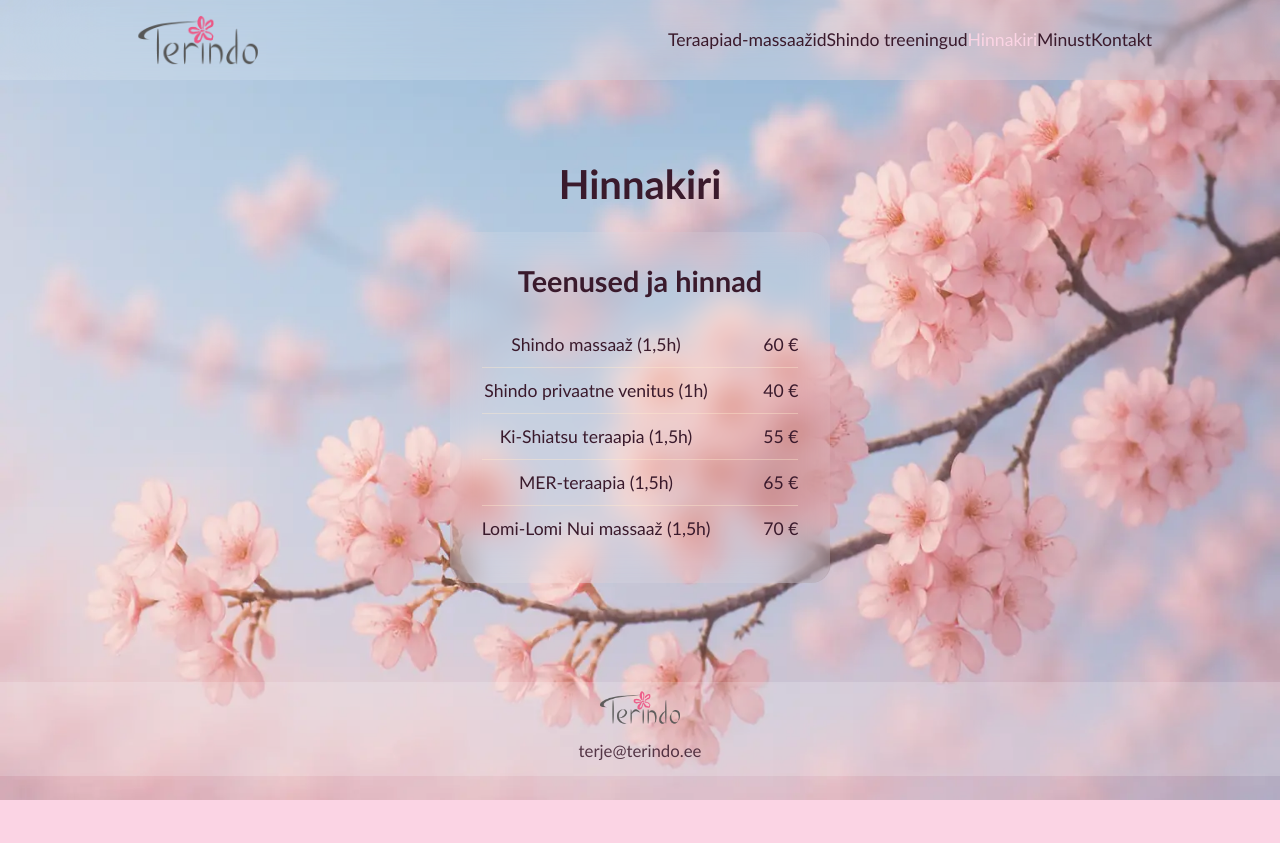
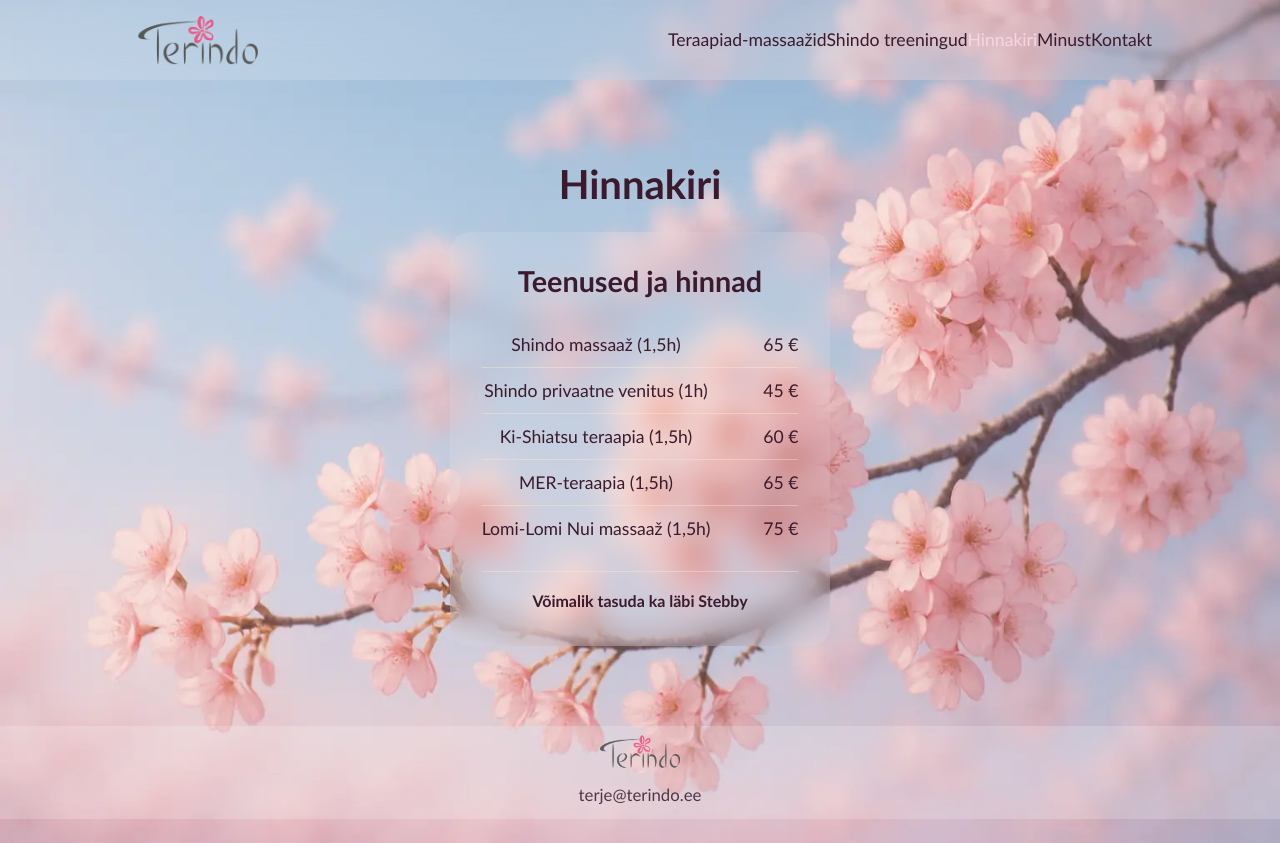
Before and after one commit to Oilivur/Shiatsu, a Vue app: page /hinnakiri in a window 1280 px wide. Before the commit the page ends 800 px from the top, so only its background shows below. Built offline with nearby package versions, Linux system fonts and the light colour scheme.

Commit message:
Hinnakiri muutus

```diff
--- a/src/views/Hinnakiri.vue
+++ b/src/views/Hinnakiri.vue
@@ -8,15 +8,15 @@
       <ul class="price-list">
         <li>
           <span>Shindo massaaž (1,5h)</span>
-            <span>60 €</span>
+          <span>65 €</span>
         </li>
         <li>
           <span>Shindo privaatne venitus (1h)</span>
-            <span>40 €</span>
+          <span>45 €</span>
         </li>
         <li>
           <span>Ki-Shiatsu teraapia (1,5h)</span>
-            <span>55 €</span>
+          <span>60 €</span>
         </li>
         <li>
           <span>MER-teraapia (1,5h)</span>
@@ -24,9 +24,13 @@
         </li>
         <li>
           <span>Lomi-Lomi Nui massaaž (1,5h)</span>
-            <span>70 €</span>
+          <span>75 €</span>
         </li>
       </ul>
+
+      <p class="stebby-text">
+        Võimalik tasuda ka läbi Stebby
+      </p>
     </div>
   </main>
 </template>
@@ -57,9 +61,19 @@
 .price-list li span:last-child {
   min-width: 3.5rem;
   text-align: right;
+  white-space: nowrap;
 }
 
 .price-list li:last-child {
   border-bottom: none;
 }
+
+.stebby-text {
+  margin: 1.25rem 0 0;
+  padding-top: 1rem;
+  border-top: 1px solid rgba(255, 235, 205, 0.4);
+  text-align: center;
+  font-size: 1rem;
+  font-weight: 700;
+}
 </style>
--- a/src/views/Shindo.vue
+++ b/src/views/Shindo.vue
@@ -7,7 +7,15 @@
         <div class="session-block">
           <p class="weekday">Esmaspäeviti ja teisipäeviti kell 17:45</p>
           <p class="place">Rahumäe Põhikool – Vabaduse pst 50, Tallinn</p>
-          <iframe class="map-frame" src="https://www.google.com/maps/embed?pb=!1m18!1m12!1m3!1d2032.0021228878852!2d24.700928077328744!3d59.38299170672401!2m3!1f0!2f0!3f0!3m2!1i1024!2i768!4f13.1!3m3!1m2!1s0x4692953d52d28a4b%3A0x5929cdfeb0e0b0f8!2sVabaduse%20pst%2050%2C%2011615%20Tallinn!5e0!3m2!1set!2see!4v1744010222394!5m2!1set!2see" width="100%" height="300" style="border:0;" allowfullscreen="" loading="lazy" referrerpolicy="no-referrer-when-downgrade"></iframe>
+          <iframe
+          class="map-frame"
+          src="https://www.google.com/maps/embed?pb=!1m18!1m12!1m3!1d2032.0021228878852!2d24.700928077328744!3d59.38299170672401!2m3!1f0!2f0!3f0!3m2!1i1024!2i768!4f13.1!3m3!1m2!1s0x4692953d52d28a4b%3A0x5929cdfeb0e0b0f8!2sVabaduse%20pst%2050%2C%2011615%20Tallinn!5e0!3m2!1set!2see!4v1744010222394!5m2!1set!2see"
+          width="100%"
+          height="300"
+          style="border:0;"
+          allow="fullscreen"
+          loading="lazy"
+          referrerpolicy="no-referrer-when-downgrade"></iframe>
         </div>
 
         <!-- 🟢 Wednesday session -->
@@ -17,7 +25,7 @@
           <iframe
             class="map-frame"
             src="https://www.google.com/maps/embed?pb=!1m18!1m12!1m3!1d2177.376031872398!2d24.41202931601721!3d59.304453611388665!2m3!1f0!2f0!3f0!3m2!1i1024!2i768!4f13.1!3m3!1m2!1s0x4692ea3d947ea4cb%3A0x9e4f0ccab71f9a7c!2sKeskv%C3%A4ljak%2017%2C%20Keila%2C%2076612%20Harju%20maakond!5e0!3m2!1set!2see!4v1712316568277!5m2!1set!2see"
-            width="100%" height="300" style="border:0;" allowfullscreen=""
+            width="100%" height="300" style="border:0;" allow="fullscreen"
             loading="lazy" referrerpolicy="no-referrer-when-downgrade">
           </iframe>
         </div>
@@ -66,8 +74,8 @@
 
         <h2>Hind</h2>
         <p>
-          Rühmatunnis osalustasu 1 × 10 €<br>
-          5× kaart (kasutamiseks kahe kuu jooksul) – 45 €
+          Rühmatunnis osalustasu 1 × 12 €<br>
+          5× kaart (kasutamiseks kahe kuu jooksul) – 50 €
         </p>
       </div>
     </main>
```
Lines whose indentation alone changed are shown as unchanged.
